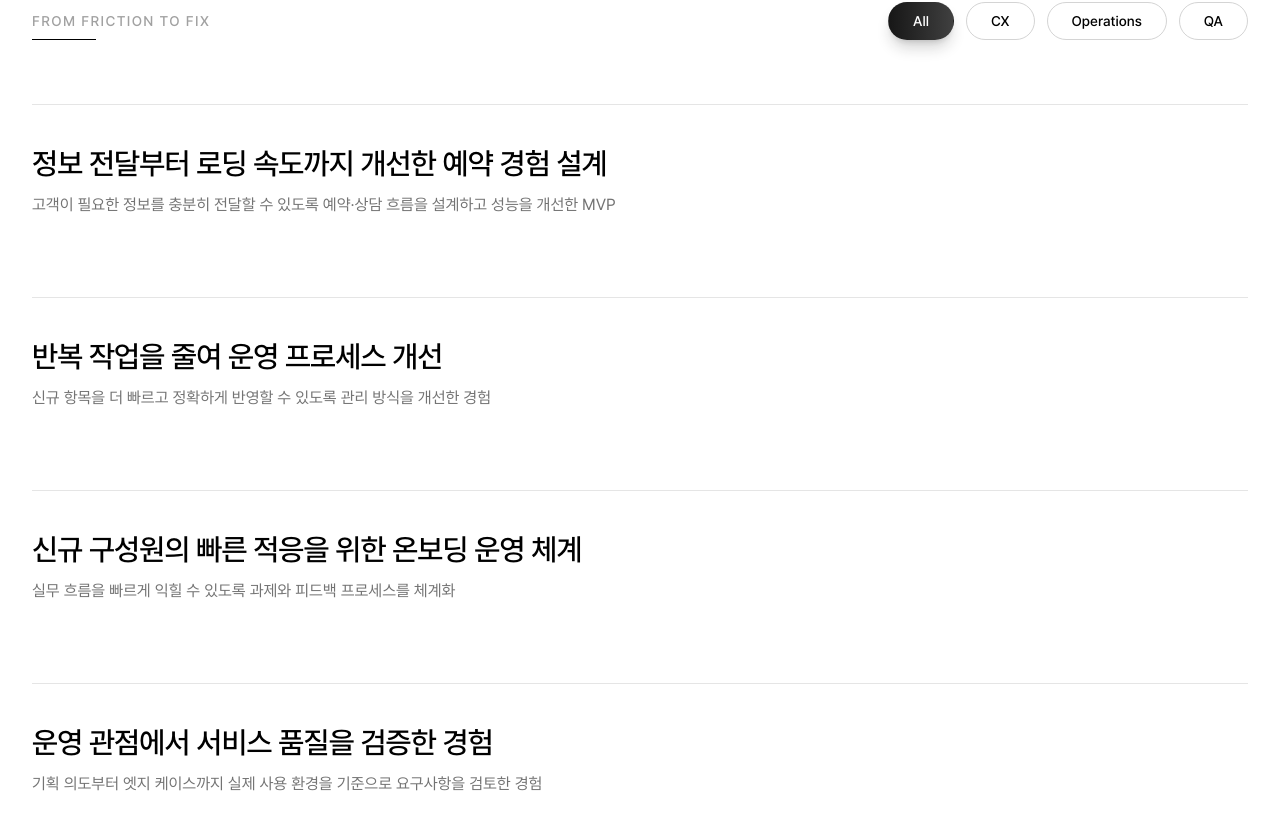
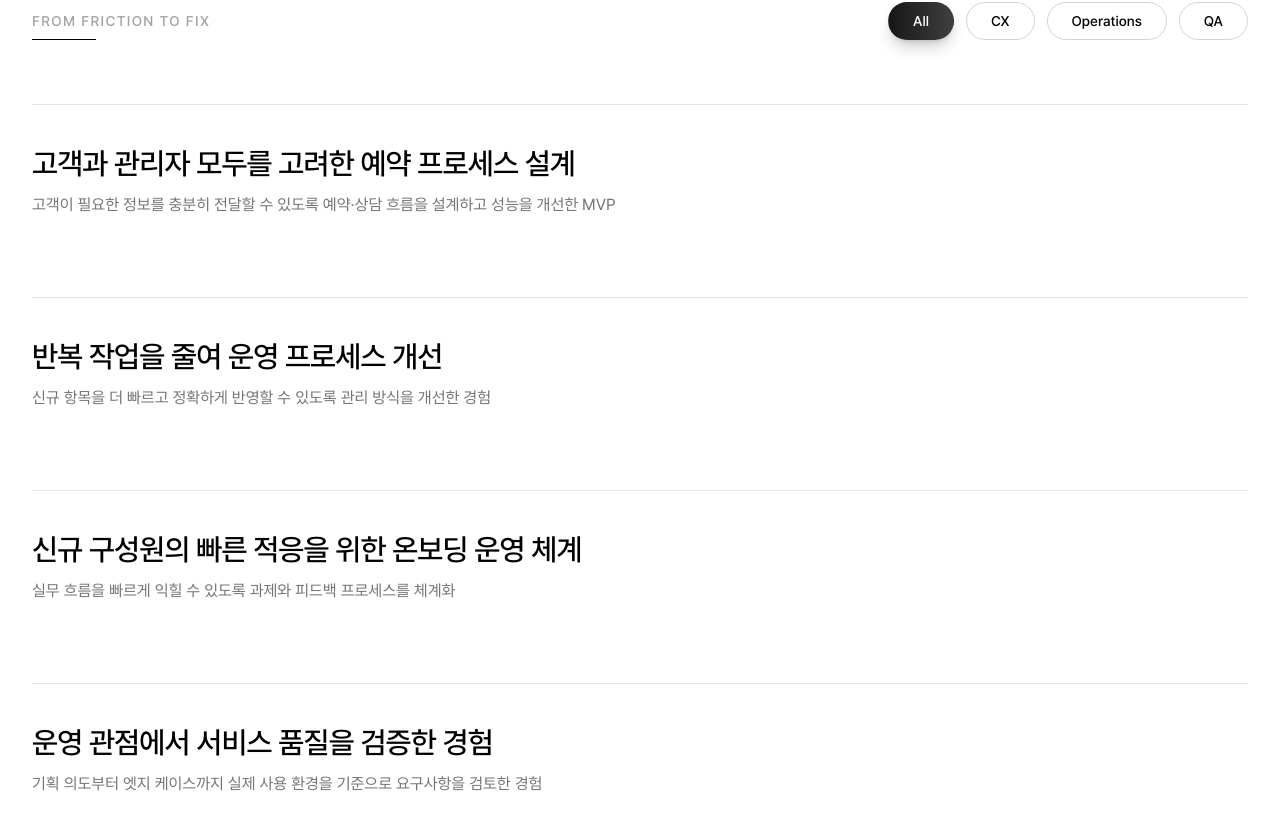
Before and after one commit to kimSojinn/portfolio, a React (Vite) app: page / in a window 1280 px wide. Shown: the part 926-1755 px from the top of the page. Built offline with nearby package versions, Linux system fonts and the light colour scheme.

Commit message:
fix: 제목 수정

```diff
--- a/src/app/components/ProjectDetail.tsx
+++ b/src/app/components/ProjectDetail.tsx
@@ -169,7 +169,7 @@ const projectData = {
     nextProject: "service-flow-qa",
   },
   "seomse-reservation-cx": {
-    title: "정보 전달부터 로딩 속도까지 개선한 예약 경험 설계",
+    title: "고객과 관리자 모두를 고려한 예약 프로세스 설계",
     subtitle:
       "고객이 필요한 정보를 충분히 전달할 수 있도록 예약·상담 흐름을 설계하고 성능을 개선한 MVP",
     year: "2025",
--- a/src/app/components/home/homeData.ts
+++ b/src/app/components/home/homeData.ts
@@ -12,7 +12,7 @@ export type Project = {
 export const projects: Project[] = [
   {
     id: "seomse-reservation-cx",
-    title: "정보 전달부터 로딩 속도까지 개선한 예약 경험 설계",
+    title: "고객과 관리자 모두를 고려한 예약 프로세스 설계",
     description:
       "고객이 필요한 정보를 충분히 전달할 수 있도록 예약·상담 흐름을 설계하고 성능을 개선한 MVP",
     year: "2025",
```
